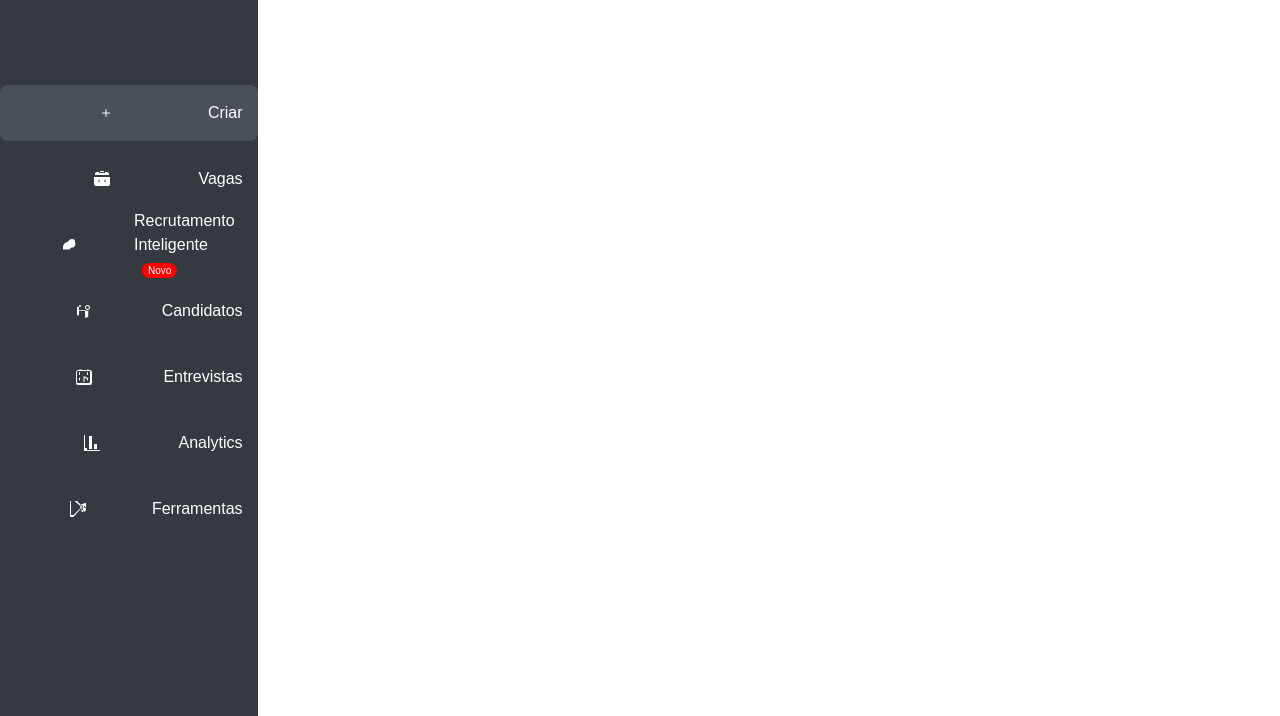
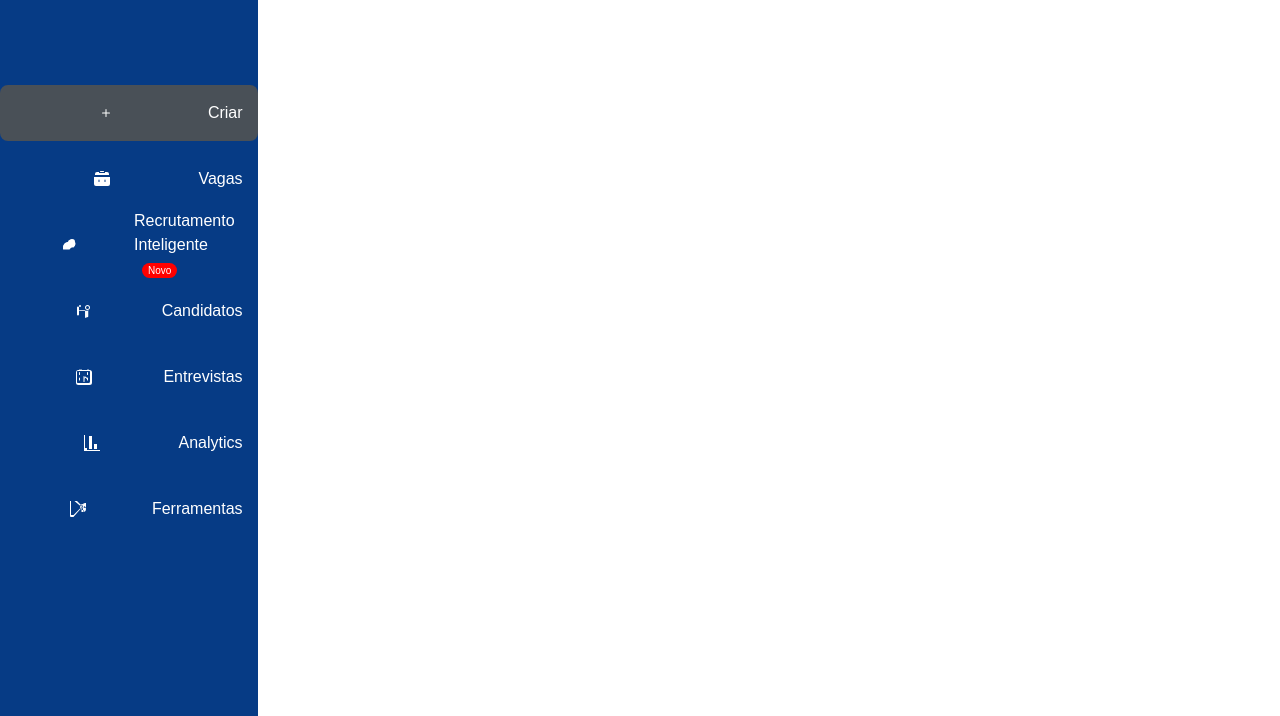
Before and after one commit to brunovigo24/Cloud, a plain HTML site: page indexjobs.html in a window 1280 px wide. Shown: the part 84-800 px from the top of the page. Drawn offline with nearby package versions, Linux system fonts and the light colour scheme.

Commit message:
Ajuste de cor sidebat

```diff
--- a/indexjobs.html
+++ b/indexjobs.html
@@ -15,7 +15,7 @@
     }
 
     .sidebar {
-      background-color: #343a40;
+      background-color: #063b85;
       color: white;
       height: 100vh;
       position: fixed;
@@ -188,7 +188,7 @@
             <path d="M2 4.5a1 1 0 1 1 2 0v7a1 1 0 0 1-2 0v-7zM6 3a1 1 0 1 1-2 0 1 1 0 0 1 2 0zM12.5 3a1.5 1.5 0 1 0 0 3 1.5 1.5 0 0 0 0-3zM10 4.5c0-1.38 1.12-2.5 2.5-2.5S15 3.12 15 4.5 13.88 7 12.5 7 10 5.88 10 4.5zM4.285 7.808a1 1 0 0 0-.4-.808h6.558a1 1 0 0 0-.4.808v6.384c0 .53.404.808.8.808.292 0 .522-.178.8-.396V7.808zm8.572 0a1 1 0 0 1 .4-.808v6.384c0 .53-.404.808-.8.808a.772.772 0 0 1-.8-.396V7.808z"/>
           </svg>
         </div>
-        <span class="text">Candidatos </span>
+        <span class="text">Candidatos</span>
       </a>
     </div>
     <div class="nav-item">
```
